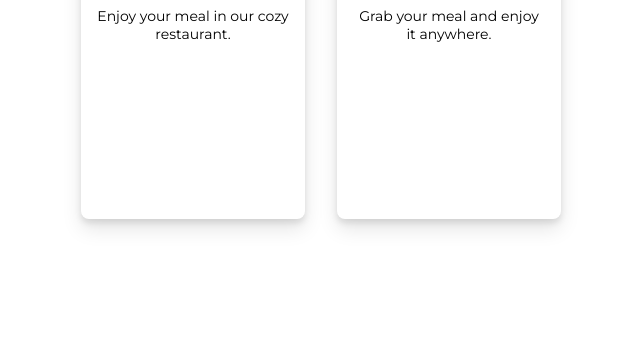
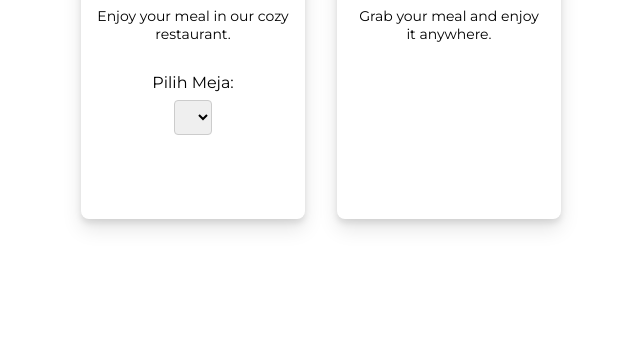
Before and after one commit to Lunarix08/Coffee-Shop-SPM, a PHP site: page / in a window 1280 px wide. Shown: the part 443-800 px from the top of the page, without its empty margins (319-959 px from the left). Run offline with PHP 8.4, Linux system fonts and the light colour scheme; the visitor is signed in with stand-in values (Sample User, id 1); tables that the repository leaves empty or names only in its code hold one stand-in row (values such as "Sample post"); grey boxes labelled with a size stand in for pictures from a placeholder-image service; lists and menus that the app fills with data are empty; some libraries are stand-ins or nearby versions.

Commit message:
Add files via upload

```diff
--- a/index.php
+++ b/index.php
@@ -1,7 +1,11 @@
 <?php
 session_start();
+include 'db.php'; // Include the database connection
+include 'meja.php'; // Include the meja.php file to fetch available tables
 
+// Your existing session handling code...
 ?>
+
 <?php if (isset($_SESSION['login_error'])): ?>
     <script>
         document.addEventListener('DOMContentLoaded', function() {
@@ -72,6 +76,27 @@
             window.location.href = 'logout.php'; // Redirect to logout.php if confirmed
         }
     }
+    document.addEventListener('DOMContentLoaded', function() {
+        const startOrderBtn = document.querySelector('.start-order-btn');
+        const eatingWayContainer = document.querySelector('.eating-way');
+        const mejaSelect = document.querySelector('#meja');
+
+        if (startOrderBtn) {
+            startOrderBtn.addEventListener('click', function(e) {
+                e.preventDefault();
+                // Hide other content
+                document.querySelector('.container').style.display = 'none';
+                eatingWayContainer.style.display = 'block'; // Show the eating way container
+            });
+        }
+
+        mejaSelect.addEventListener('change', function() {
+            const selectedMeja = mejaSelect.value;
+            // You can perform any action with the selected table here
+            console.log(`Selected table: ${selectedMeja}`);
+            // For example, you could send this value to the server or update the UI accordingly
+        });
+    });
     </script>
     <div class="navbar">
         <div class="logo">
@@ -270,12 +295,23 @@
                 <h3 class="option-title"> Dine-In </h3>
                 <img alt="Placeholder image for Dine-In option" height="150" src="https://storage.googleapis.com/a1aa/image/jXsSXhe7SpdviBe0-iu-KrHuxul6Jk1gNpP6X5hOGGw.jpg" width="150" />
                 <p class="option-desc"> Enjoy your meal in our cozy restaurant. </p>
+                <div class="select-table">
+                    <label for="meja">Pilih Meja:</label>
+                    <select id="meja" name="meja">
+                        <?php foreach ($availableMeja as $meja) { ?>
+                            <option value="<?php echo $meja['noMeja']; ?>"><?php echo $meja['info']; ?></option>
+                        <?php } ?>
+                    </select>
+                </div>
             </div>
             <div class="option">
                 <h3 class="option-title"> Take-Away </h3>
                 <img alt="Placeholder image for Take-Away option" height="150" src="https://storage.googleapis.com/a1aa/image/aaclQ9-iEdZWsiRwaQlFuY3N48IHJeT4LNwTCkN2Zb8.jpg" width="150" />
                 <p class="option-desc"> Grab your meal and enjoy it anywhere. </p>
+
             </div>
+        </div>
+
     </div>
 </body>
 </html>
--- /dev/null
+++ b/meja.php
@@ -0,0 +1,19 @@
+<?php
+include 'db.php'; // Include the database connection
+
+function getAvailableMeja($conn) {
+    $sql = "SELECT noMeja, info FROM meja WHERE tersedia = TRUE"; // Query to get available tables
+    $result = $conn->query($sql);
+    $meja = array();
+
+    if ($result->num_rows > 0) {
+        while ($row = $result->fetch_assoc()) {
+            $meja[] = $row; // Add each available table to the array
+        }
+    }
+    return $meja; // Return the array of available tables
+}
+
+$availableMeja = getAvailableMeja($conn); // Call the function to get available tables
+$conn->close(); // Close the database connection
+?>
```
Lines whose indentation alone changed are shown as unchanged.
